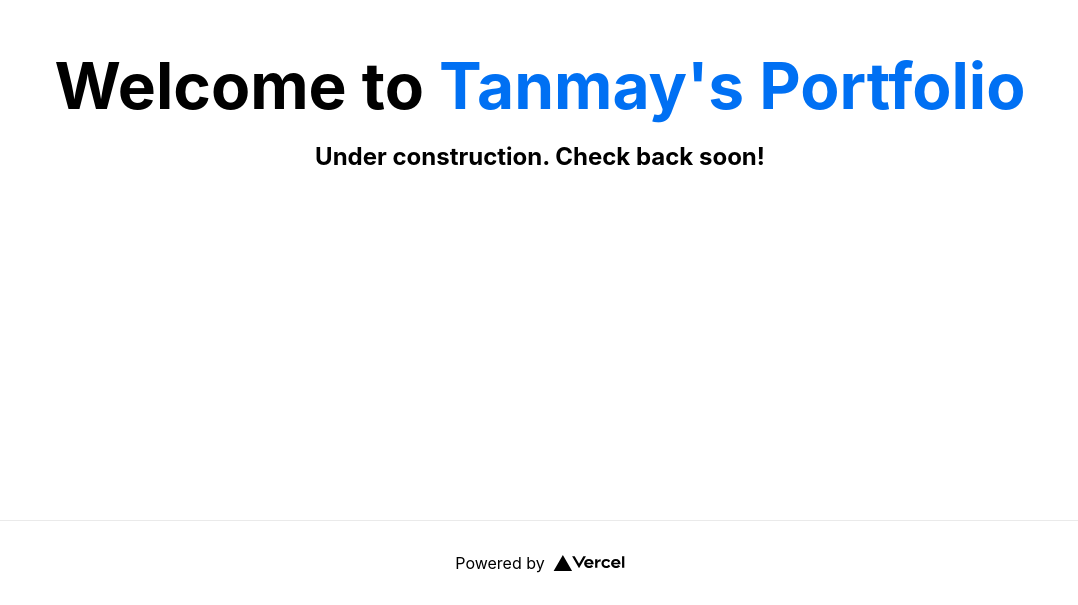
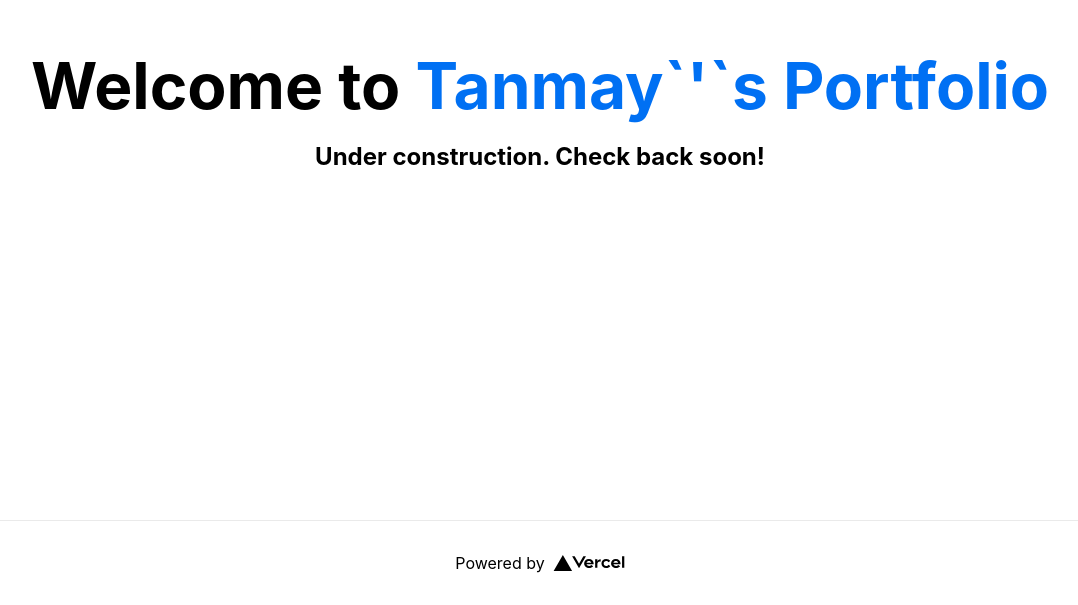
Before and after one commit to tanmay-patil/portfolio-nextjs, a Next.js app: page / in a window 1280 px wide. Shown: the part 280-885 px from the top of the page, without its empty margins (100-1178 px from the left). Built offline with nearby package versions, Linux system fonts and the light colour scheme.

Commit message:
fix lint errors

```diff
--- a/pages/index.js
+++ b/pages/index.js
@@ -14,7 +14,9 @@ export default function Home() {
       <main className={styles.main}>
         <h1 className={styles.title}>
           Welcome to{" "}
-          <a href="https://tanmay-patil.vercel.app/">Tanmay's Portfolio</a>
+          <a href="https://tanmay-patil.vercel.app/">
+            Tanmay`&apos;`s Portfolio
+          </a>
         </h1>
         <h2>Under construction. Check back soon!</h2>
       </main>
```
